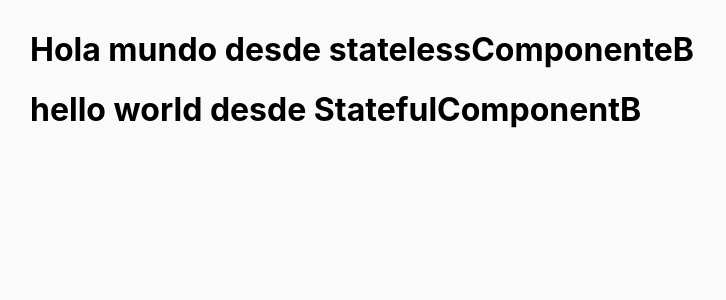
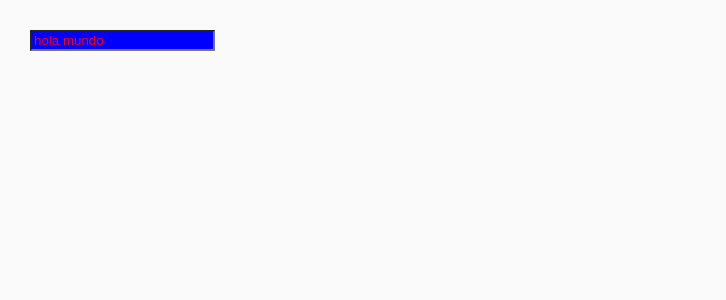
Before and after one commit to carlosangarcia/LearningReactProject-2, a React (Create React App) app: page / in a window 1280 px wide. Shown: the top 300 px of the page, without its empty margins (0-726 px from the left). Built offline with nearby package versions, Linux system fonts and the light colour scheme.

Commit message:
repaso jsx

```diff
--- a/src/App.js
+++ b/src/App.js
@@ -6,11 +6,20 @@ import StatelesComponentB from './StatelessComponentB'
 import StatefulComponentB from './StatefulComponentB'
 
 class App extends Component {
+    evento(e){
+        alert(e.target.value);
+        console.log(this);
+        //this.evento2();
+    }
+
+    evento2(){
+        alert('hola mundo evento2')
+    }
+
     render(){
         return (
             <div>
-                <StatelesComponentB />
-                <StatefulComponentB />
+                <input onClick = {this.evento.bind(this)} type="txt" value="hola mundo" style = {{color:"red",backgroundColor:"blue"}} />
             </div>
         )
     }
--- a/src/StatefulComponentB.js
+++ b/src/StatefulComponentB.js
@@ -2,7 +2,7 @@ import React from 'react'
 
 const StatefulComponentB = ({props}) => {
     return(
-        <h1>hello world desde StatefulComponentB</h1>
+        <h3>hello world desde StatefulComponentB</h3>
         )
 }
 
--- a/src/StatelessComponentB.js
+++ b/src/StatelessComponentB.js
@@ -8,7 +8,7 @@ class StatelesComponentB extends React.Component{
 
     render(){
         return(
-            <h1>Hola mundo desde statelessComponenteB</h1>
+            <h3>Hola mundo desde statelessComponenteB</h3>
         )
     }
 }
--- a/src/lifecycle/TodoApp.js
+++ b/src/lifecycle/TodoApp.js
@@ -5,6 +5,7 @@ import './TodoApp.css'
 
 class TodoApp extends React.Component {
     constructor(args){
+        console.log("en el constructor");
         super(args)
         this.state = {
             readonly:false,
```
